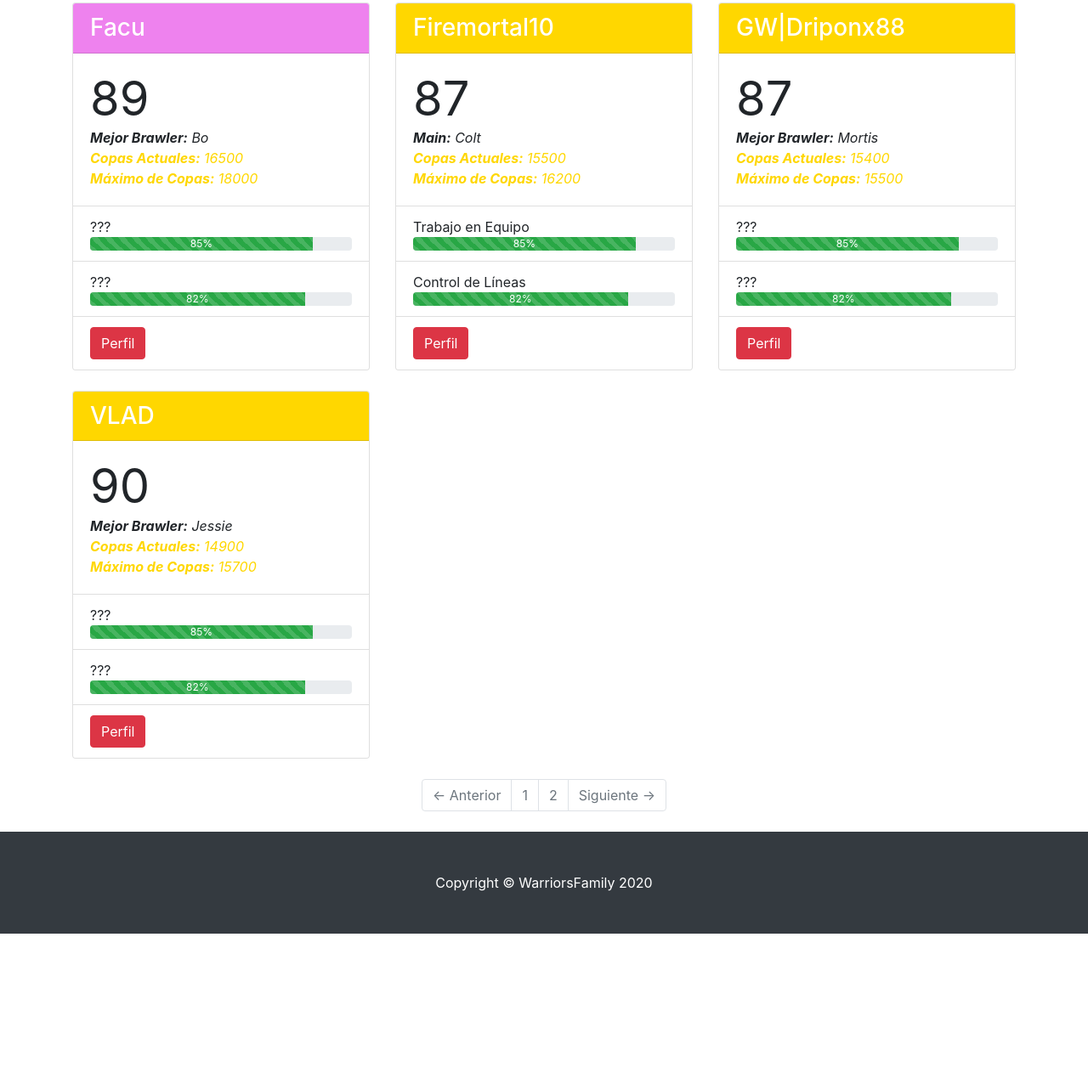
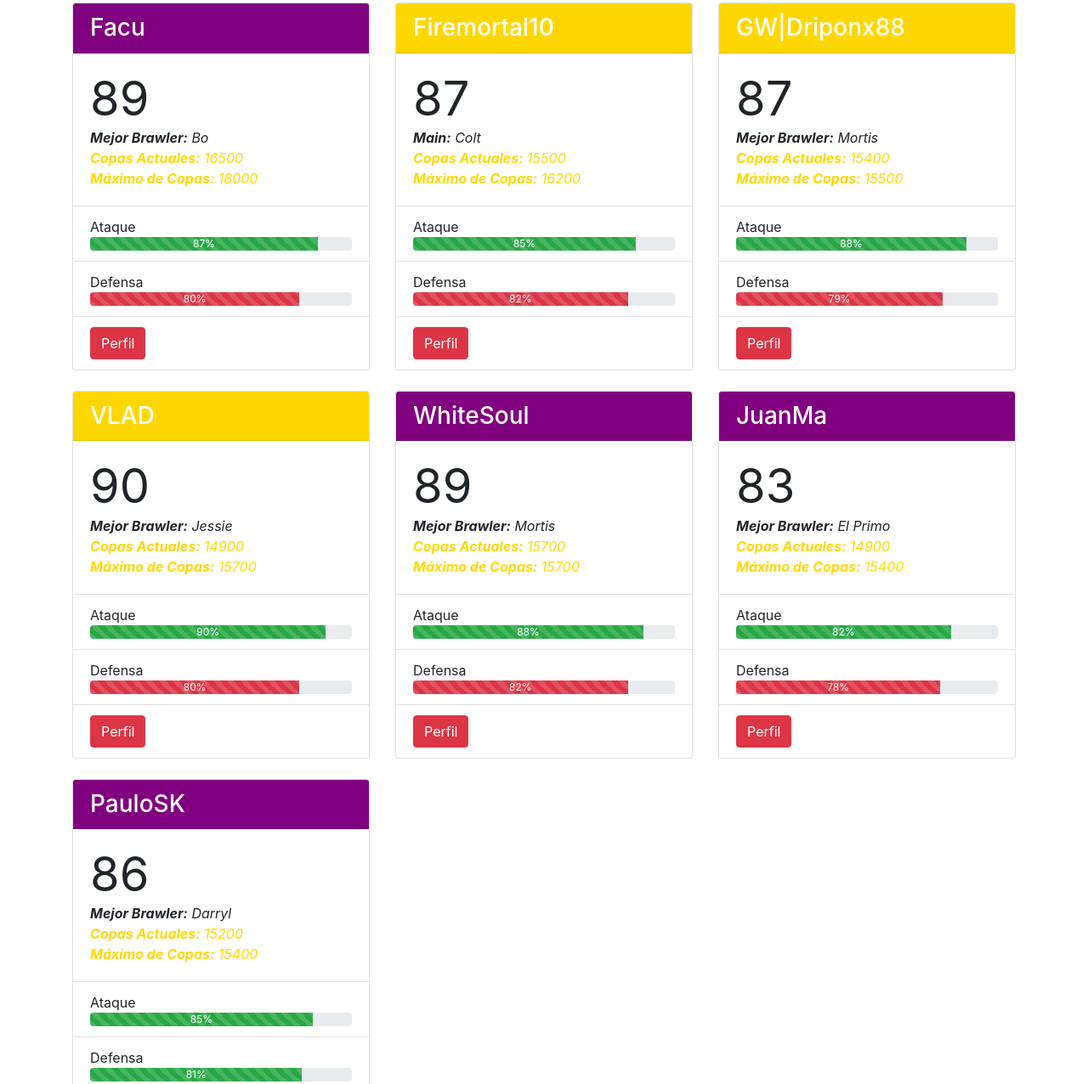
Before and after one commit to Firemortal10/firemortal10.github.io, a website: page jugadores1.html in a window 1280 px wide. Shown: the part 253-1529 px from the top of the page at 85% size. Before the commit the page ends 1352 px from the top, so only its background shows below. Drawn offline with Linux system fonts and the light colour scheme.

Commit message:
Add files via upload

```diff
--- a/jugadores1.html
+++ b/jugadores1.html
@@ -66,7 +66,7 @@
       <div class="row">
         <div class="col-lg-4 mb-4">
           <div class="card h-100">
-            <h3 class="card-header text-white" style="background-color:violet">Facu</h3>
+            <h3 class="card-header text-white" style="background-color:purple">Facu</h3>
             <div class="card-body">
               <div class="display-4"><strong>89</strong></div>
               <div class="font-italic"><strong>Mejor Brawler:</strong> Bo</div>
@@ -74,14 +74,14 @@
               <div class="font-italic" style="color:gold"><strong>Máximo de Copas:</strong> 18000</div>
             </div>
             <ul class="list-group list-group-flush">
-              <li class="list-group-item">???
+              <li class="list-group-item">Ataque
                 <div class="progress">
-                  <div class="progress-bar progress-bar-striped progress-bar-animated bg-success" style="width:85%">85%</div>
+                  <div class="progress-bar progress-bar-striped progress-bar-animated bg-success" style="width:87%">87%</div>
                 </div>
               </li>
-              <li class="list-group-item">???
+              <li class="list-group-item">Defensa
                 <div class="progress">
-                  <div class="progress-bar progress-bar-striped progress-bar-animated bg-success" style="width:82%">82%</div>
+                  <div class="progress-bar progress-bar-striped progress-bar-animated bg-danger" style="width:80%">80%</div>
                 </div>
               </li>
               <li class="list-group-item">
@@ -100,14 +100,14 @@
               <div class="font-italic" style="color:gold"><strong>Máximo de Copas:</strong> 16200</div>
             </div>
             <ul class="list-group list-group-flush">
-              <li class="list-group-item">Trabajo en Equipo
+              <li class="list-group-item">Ataque
                 <div class="progress">
                   <div class="progress-bar progress-bar-striped progress-bar-animated bg-success" style="width:85%">85%</div>
                 </div>
               </li>
-              <li class="list-group-item">Control de Líneas
+              <li class="list-group-item">Defensa
                 <div class="progress">
-                  <div class="progress-bar progress-bar-striped progress-bar-animated bg-success" style="width:82%">82%</div>
+                  <div class="progress-bar progress-bar-striped progress-bar-animated bg-danger" style="width:82%">82%</div>
                 </div>
               </li>
               <li class="list-group-item">
@@ -126,14 +126,14 @@
               <div class="font-italic" style="color:gold"><strong>Máximo de Copas:</strong> 15500</div>
             </div>
             <ul class="list-group list-group-flush">
-              <li class="list-group-item">???
+              <li class="list-group-item">Ataque
                 <div class="progress">
-                  <div class="progress-bar progress-bar-striped progress-bar-animated bg-success" style="width:85%">85%</div>
+                  <div class="progress-bar progress-bar-striped progress-bar-animated bg-success" style="width:88%">88%</div>
                 </div>
               </li>
-              <li class="list-group-item">???
+              <li class="list-group-item">Defensa
                 <div class="progress">
-                  <div class="progress-bar progress-bar-striped progress-bar-animated bg-success" style="width:82%">82%</div>
+                  <div class="progress-bar progress-bar-striped progress-bar-animated bg-danger" style="width:79%">79%</div>
                 </div>
               </li>
               <li class="list-group-item">
@@ -152,14 +152,92 @@
               <div class="font-italic" style="color:gold"><strong>Máximo de Copas:</strong> 15700</div>
             </div>
             <ul class="list-group list-group-flush">
-              <li class="list-group-item">???
+              <li class="list-group-item">Ataque
+                <div class="progress">
+                  <div class="progress-bar progress-bar-striped progress-bar-animated bg-success" style="width:90%">90%</div>
+                </div>
+              </li>
+              <li class="list-group-item">Defensa
+                <div class="progress">
+                  <div class="progress-bar progress-bar-striped progress-bar-animated bg-danger" style="width:80%">80%</div>
+                </div>
+              </li>
+              <li class="list-group-item">
+                <a href="#" class="btn btn-danger">Perfil</a>
+              </li>
+            </ul>
+          </div>
+        </div>
+        <div class="col-lg-4 mb-4">
+          <div class="card h-100">
+            <h3 class="card-header text-white" style="background-color:purple">WhiteSoul</h3>
+            <div class="card-body">
+              <div class="display-4"><strong>89</strong></div>
+              <div class="font-italic"><strong>Mejor Brawler:</strong> Mortis</div>
+              <div class="font-italic" style="color:gold"><strong>Copas Actuales:</strong> 15700</div>
+              <div class="font-italic" style="color:gold"><strong>Máximo de Copas:</strong> 15700</div>
+            </div>
+            <ul class="list-group list-group-flush">
+              <li class="list-group-item">Ataque
+                <div class="progress">
+                  <div class="progress-bar progress-bar-striped progress-bar-animated bg-success" style="width:88%">88%</div>
+                </div>
+              </li>
+              <li class="list-group-item">Defensa
+                <div class="progress">
+                  <div class="progress-bar progress-bar-striped progress-bar-animated bg-danger" style="width:82%">82%</div>
+                </div>
+              </li>
+              <li class="list-group-item">
+                <a href="#" class="btn btn-danger">Perfil</a>
+              </li>
+            </ul>
+          </div>
+        </div>
+        <div class="col-lg-4 mb-4">
+          <div class="card h-100">
+            <h3 class="card-header text-white" style="background-color:purple">JuanMa</h3>
+            <div class="card-body">
+              <div class="display-4"><strong>83</strong></div>
+              <div class="font-italic"><strong>Mejor Brawler:</strong> El Primo</div>
+              <div class="font-italic" style="color:gold"><strong>Copas Actuales:</strong> 14900</div>
+              <div class="font-italic" style="color:gold"><strong>Máximo de Copas:</strong> 15400</div>
+            </div>
+            <ul class="list-group list-group-flush">
+              <li class="list-group-item">Ataque
+                <div class="progress">
+                  <div class="progress-bar progress-bar-striped progress-bar-animated bg-success" style="width:82%">82%</div>
+                </div>
+              </li>
+              <li class="list-group-item">Defensa
+                <div class="progress">
+                  <div class="progress-bar progress-bar-striped progress-bar-animated bg-danger" style="width:78%">78%</div>
+                </div>
+              </li>
+              <li class="list-group-item">
+                <a href="#" class="btn btn-danger">Perfil</a>
+              </li>
+            </ul>
+          </div>
+        </div>
+        <div class="col-lg-4 mb-4">
+          <div class="card h-100">
+            <h3 class="card-header text-white" style="background-color:purple">PauloSK</h3>
+            <div class="card-body">
+              <div class="display-4"><strong>86</strong></div>
+              <div class="font-italic"><strong>Mejor Brawler:</strong> Darryl</div>
+              <div class="font-italic" style="color:gold"><strong>Copas Actuales:</strong> 15200</div>
+              <div class="font-italic" style="color:gold"><strong>Máximo de Copas:</strong> 15400</div>
+            </div>
+            <ul class="list-group list-group-flush">
+              <li class="list-group-item">Ataque
                 <div class="progress">
                   <div class="progress-bar progress-bar-striped progress-bar-animated bg-success" style="width:85%">85%</div>
                 </div>
               </li>
-              <li class="list-group-item">???
+              <li class="list-group-item">Defensa
                 <div class="progress">
-                  <div class="progress-bar progress-bar-striped progress-bar-animated bg-success" style="width:82%">82%</div>
+                  <div class="progress-bar progress-bar-striped progress-bar-animated bg-success" style="width:81%">81%</div>
                 </div>
               </li>
               <li class="list-group-item">
```
